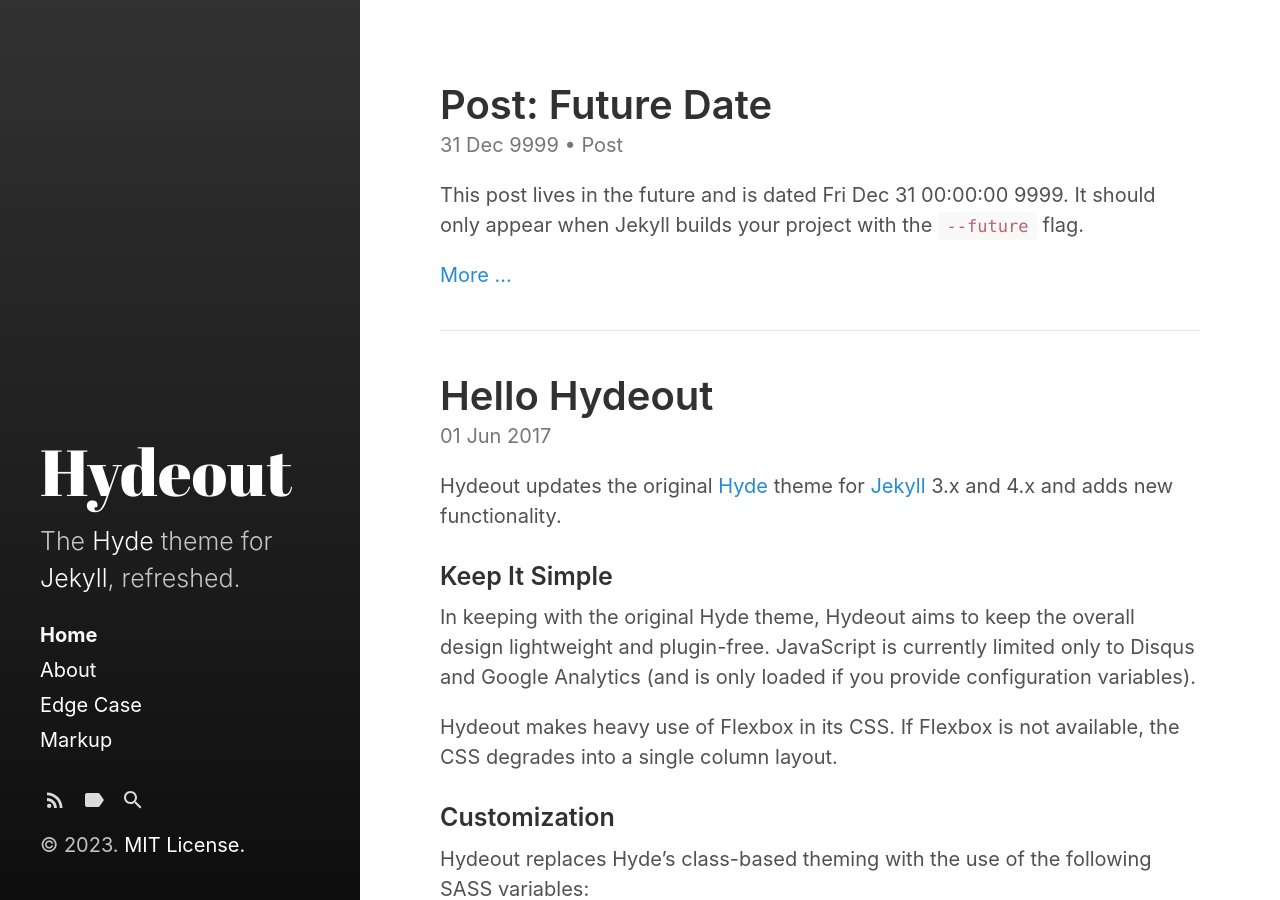
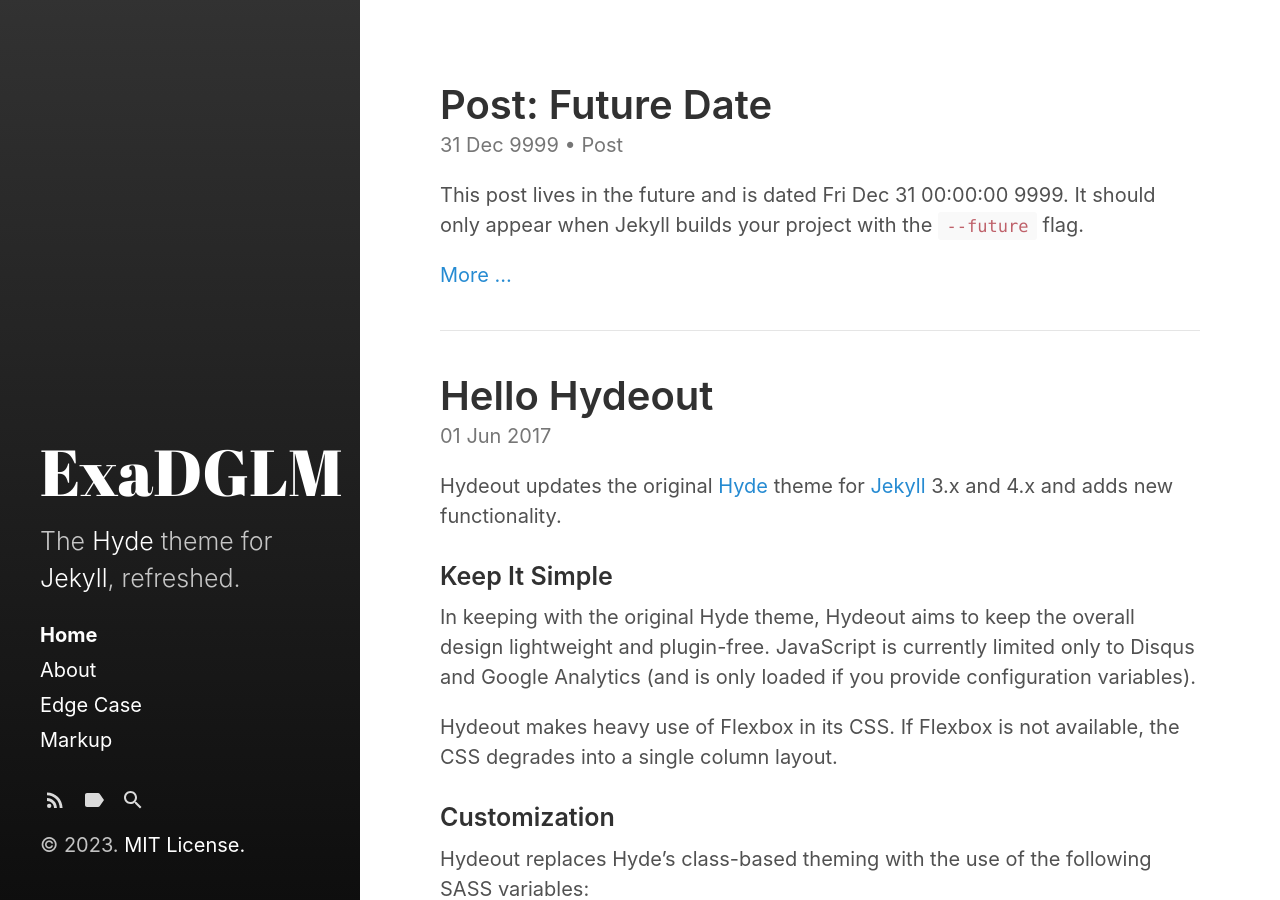
Before and after one commit to JaeminShin-cse/JaeminShin-cse.github.io, a Jekyll site: the page built from index.html, in a window 1280 px wide and 900 px high. Built offline with Jekyll 4.4.1, drawn with Linux system fonts in a browser that asks for light colours; the list of posts is cut into pages by our own code.

Commit message:
update title

```diff
--- a/_config.yml
+++ b/_config.yml
@@ -3,7 +3,7 @@ markdown:         kramdown
 highlighter:      rouge
 
 # Setup
-title:            Hydeout
+title:            ExaDGLM
 tagline:          'A Jekyll theme'
 description:      'The <a href="http://hyde.getpoole.com" target="_blank">Hyde</a> theme for <a href="http://jekyllrb.com" target="_blank">Jekyll</a>, refreshed.'
 url:              https://jaeminShin-cse.github.io
@@ -16,7 +16,7 @@ baseurl:
 
 author:
   name:           'Jaemin Shin'
-  url:            https://twitter.com/fongandrewc
+  url:            jmshin.cse@gmail.com
 
 paginate:         5
 # paginate_path:    '/page:num'
```
